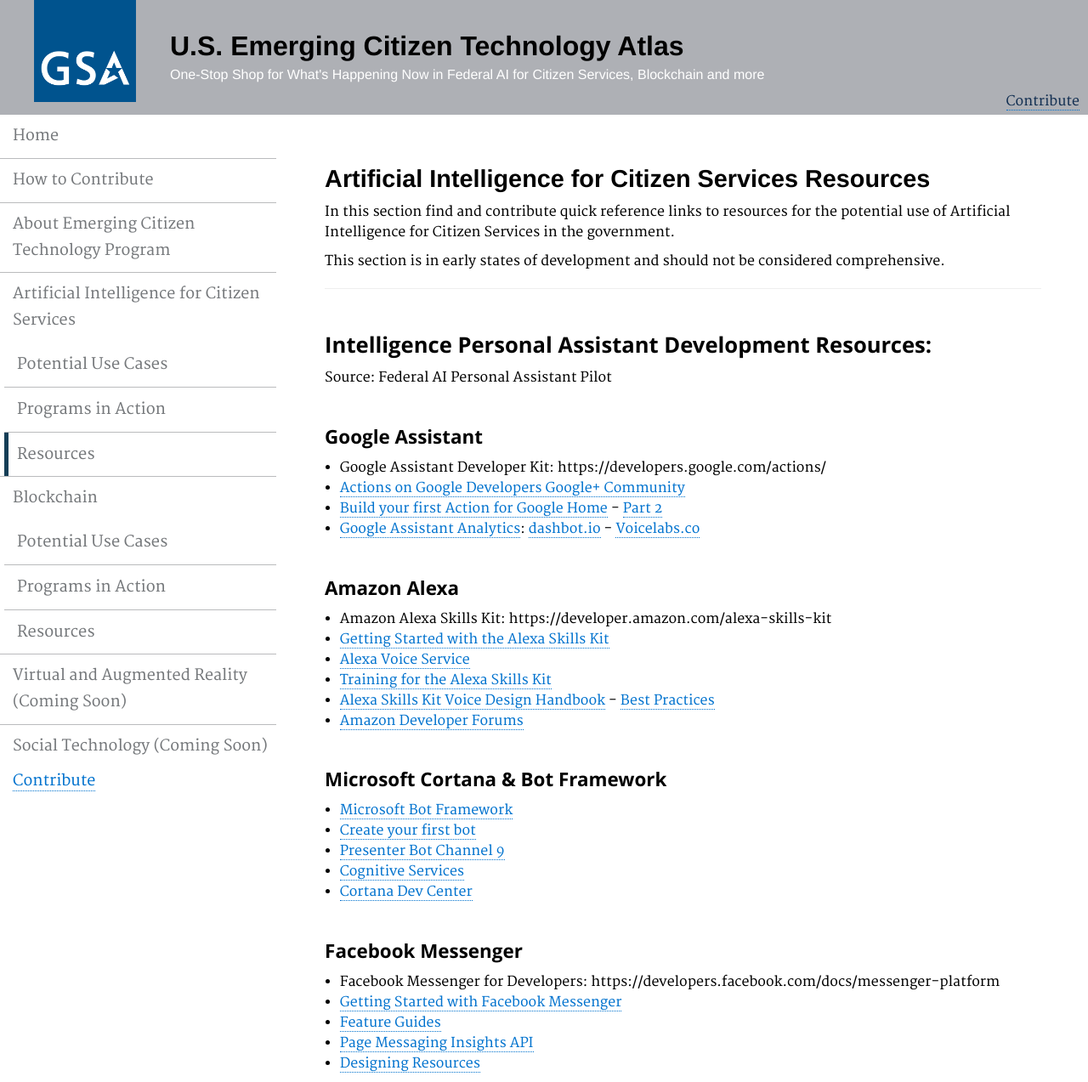
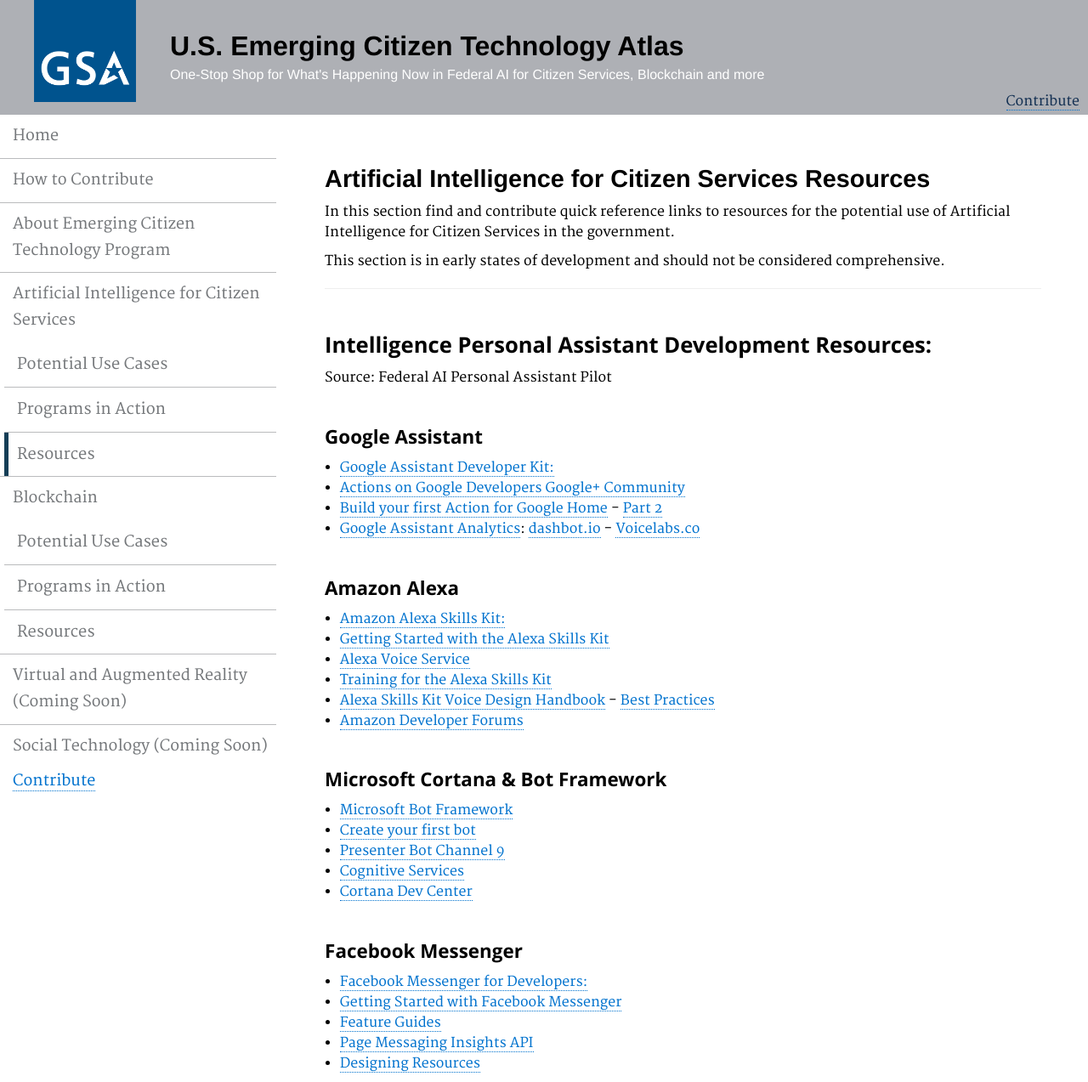
Before and after one commit to GSA/emerging-technology-atlas, a Jekyll site: the page built from pages/artificial-intelligence-resources.md, in a window 1280 px wide. Shown: the whole page at 85% size. Built offline with Jekyll 4.4.1, drawn with Linux system fonts in a browser that asks for light colours.

Commit message:
Update artificial-intelligence-resources.md

```diff
--- a/pages/artificial-intelligence-resources.md
+++ b/pages/artificial-intelligence-resources.md
@@ -17,13 +17,13 @@ description: ""
 Source: Federal AI Personal Assistant Pilot
 
 #### Google Assistant
-- Google Assistant Developer Kit: https://developers.google.com/actions/
+- [Google Assistant Developer Kit:](https://developers.google.com/actions/)
 - [Actions on Google Developers Google+ Community](https://plus.google.com/communities/105684267327487893574)
 - [Build your first Action for Google Home](https://medium.com/google-cloud/building-your-first-action-for-google-home-in-30-minutes-ec6c65b7bd32) - [Part 2](https://medium.com/google-cloud/building-your-first-action-for-google-home-part-2-594888a8c09b)
 - [Google Assistant Analytics](https://developers.google.com/actions/tools/analytics): [dashbot.io](https://www.dashbot.io/googlehome) - [Voicelabs.co](https://insights.voicelabs.co/assistant)
 
 #### Amazon Alexa
-- Amazon Alexa Skills Kit: https://developer.amazon.com/alexa-skills-kit
+- [Amazon Alexa Skills Kit:](https://developer.amazon.com/alexa-skills-kit)
 - [Getting Started with the Alexa Skills Kit](https://developer.amazon.com/public/solutions/alexa/alexa-skills-kit/getting-started-guide)
 - [Alexa Voice Service](https://developer.amazon.com/alexa-voice-service)
 - [Training for the Alexa Skills Kit](https://developer.amazon.com/alexa-skills-kit/alexa-skills-developer-training#BEGINNER)
@@ -38,7 +38,7 @@ Source: Federal AI Personal Assistant Pilot
 - [Cortana Dev Center](https://developer.microsoft.com/en-us/cortana)
 
 #### Facebook Messenger
-- Facebook Messenger for Developers: https://developers.facebook.com/docs/messenger-platform
+- [Facebook Messenger for Developers:](https://developers.facebook.com/docs/messenger-platform)
 - [Getting Started with Facebook Messenger](https://developers.facebook.com/docs/messenger-platform/getting-started)
 - [Feature Guides](https://developers.facebook.com/docs/messenger-platform/guides)
 - [Page Messaging Insights API](https://developers.facebook.com/docs/messenger-platform/insights/page-messaging)
```
